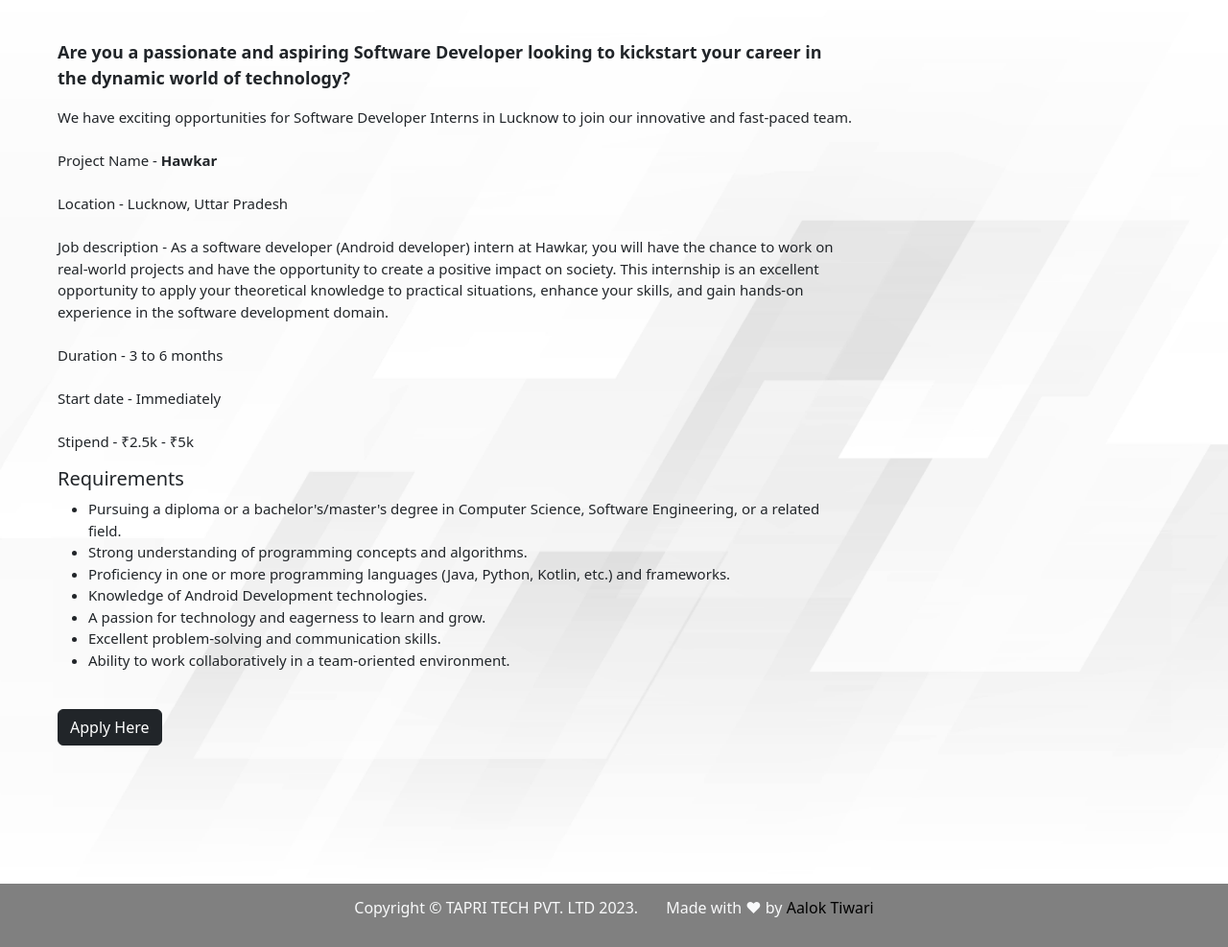
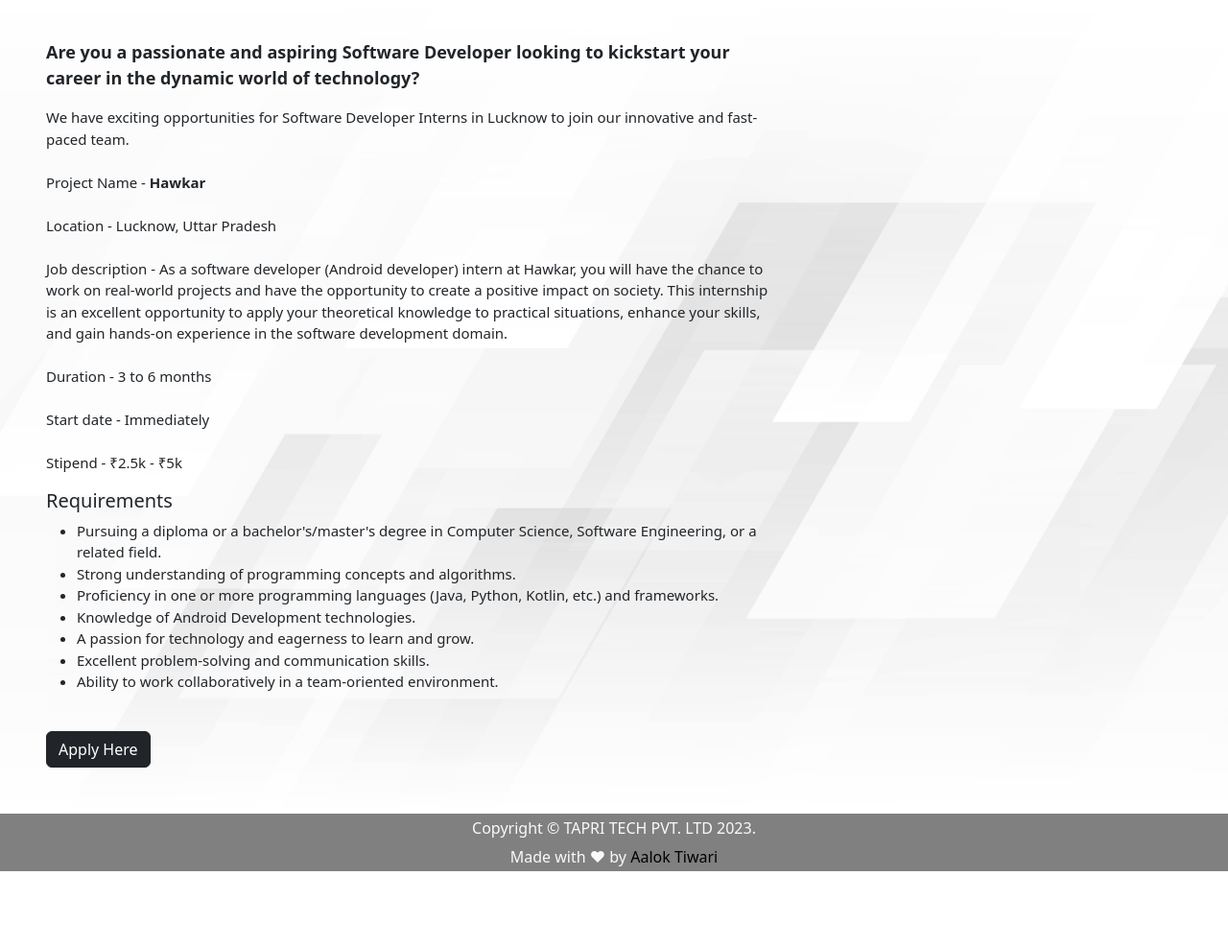
Before and after one commit to aalokai/Hawkar, a plain HTML site: page career.html in a window 1280 px wide. Shown: the part 87-1074 px from the top of the page at 96% size. After the commit the page ends 995 px from the top, so only its background shows below. Drawn offline with Linux system fonts and the light colour scheme.

Commit message:
Update career.html

```diff
--- a/career.html
+++ b/career.html
@@ -39,7 +39,7 @@
 
             </div>
             <div class="row" style="background-image: url(images/index1.jpg);background-size: cover;">
-                <div class="col-sm-8 m-5">
+                <div class="col-sm-8 p-5">
                     <p style="font-size: 18px; font-weight: bold;">
                         Are you a passionate and aspiring Software Developer looking to kickstart your career in the dynamic world of technology?
                     </p>
@@ -89,13 +89,13 @@
 
 
                 </div>
-                <div class="col-sm-4 m-5"></div>
+                <!-- <div class="col-sm-4 m-5"></div> -->
             </div>
 
 
             <footer>
-                <div class="row text-light " style="background-color: gray;  text-align: center; line-height: 50px;">
-                    <p>Copyright &copy; TAPRI TECH PVT. LTD 2023. &nbsp;&nbsp;&nbsp;&nbsp;&nbsp;&nbsp;Made with &hearts; by <a href="https://www.linkedin.com/in/aaloktiwari/" target="_blank" style="text-decoration: none; color: black;" >Aalok Tiwari</a></p>
+                <div class="row text-light " style="background-color: gray; height: 60px;  text-align: center; line-height: 30px;">
+                    <p>Copyright &copy; TAPRI TECH PVT. LTD 2023.<br>Made with &hearts; by <a href="https://www.linkedin.com/in/aaloktiwari/" target="_blank" style="text-decoration: none; color: black;" >Aalok Tiwari</a></p>
                 </div>
                 </footer>
         </div>
```
